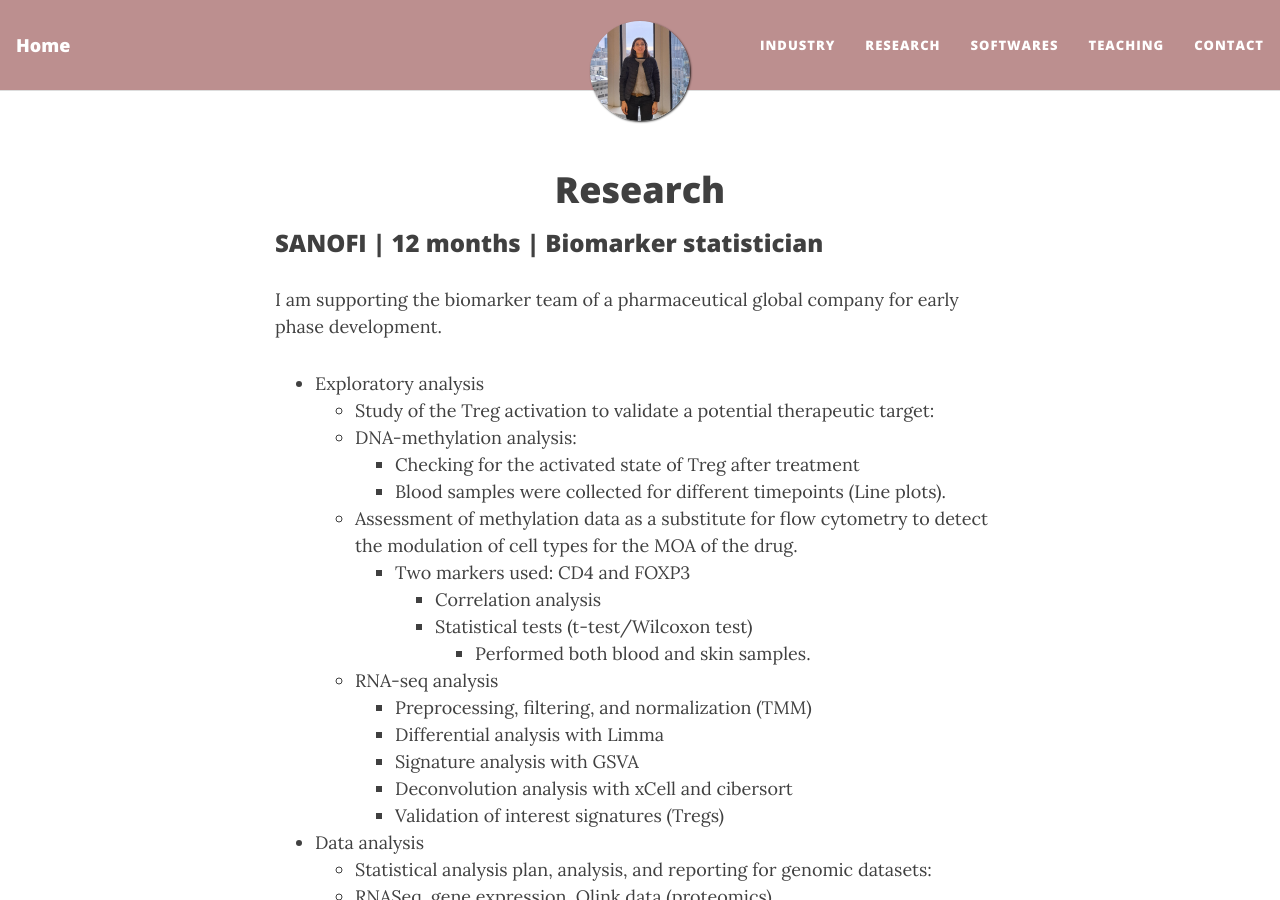
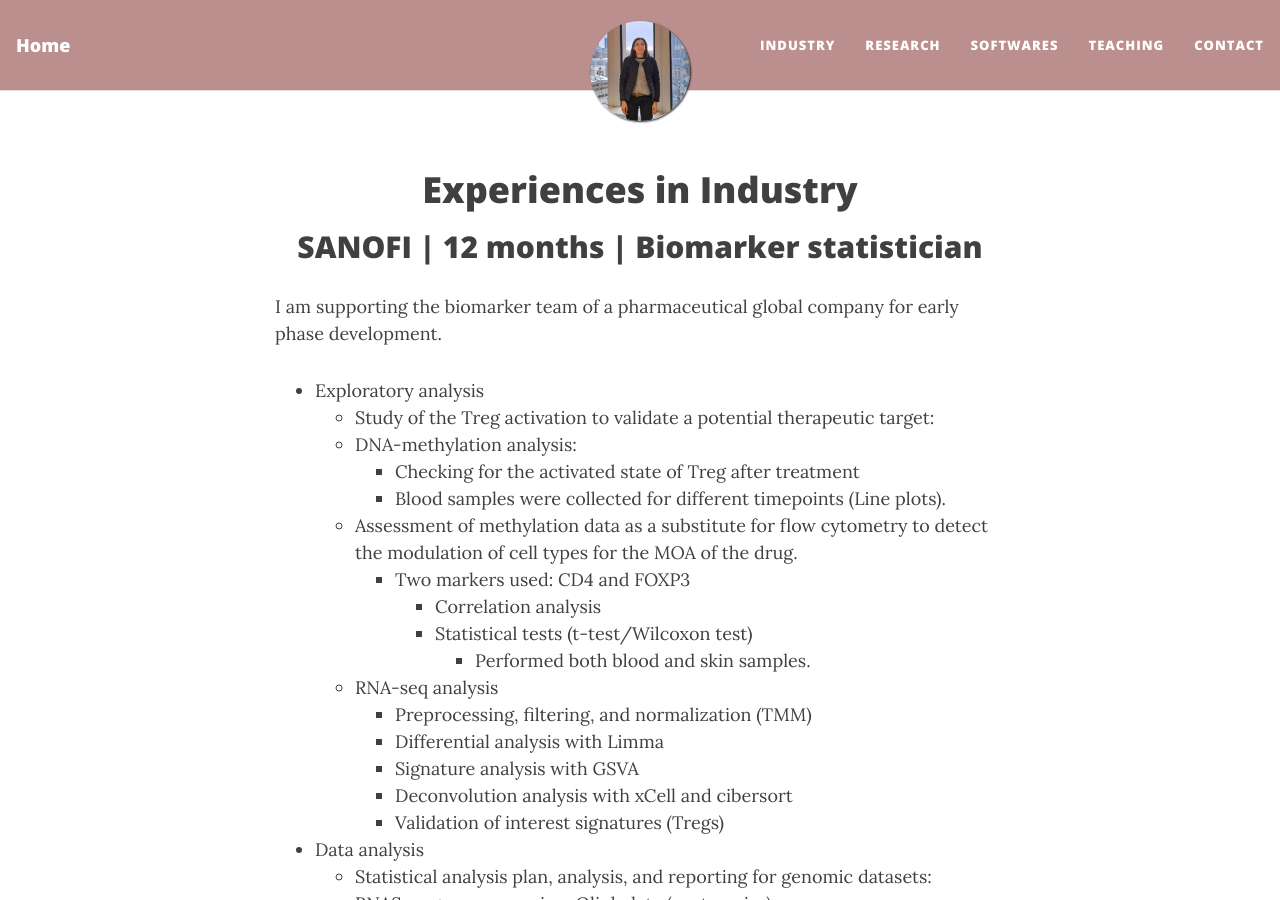
Before and after one commit to mathildesautreuil/msa-pages.github.io, a Jekyll site: the page built from industry.md, in a window 1280 px wide and 900 px high. Built offline with Jekyll 4.4.1, drawn with Linux system fonts in a browser that asks for light colours; nearby versions of some CDN libraries.

Commit message:
Update industry.md

```diff
--- a/industry.md
+++ b/industry.md
@@ -3,11 +3,14 @@ layout: page
 ---
 
 <div class="text-center">
-  <h1>  Research</h1>
+  <h1>  Experiences in Industry </h1>
     </div>
 
 
-### SANOFI | 12 months | Biomarker statistician
+<div class="text-center">
+  <h2>  SANOFI | 12 months | Biomarker statistician </h2>
+    </div>
+
 
 I am supporting the biomarker team of a pharmaceutical global company for early phase development.
 
@@ -56,7 +59,9 @@ I am supporting the biomarker team of a pharmaceutical global company for early
 
 
 
-### SERVIER | 18 months | Biomarker Biostatistician and App developer
+<div class="text-center">
+  <h2>  SERVIER | 18 months | Biomarker Biostatistician and App developer </h2>
+    </div>
 
 I am supporting the biomarker team of a pharmaceutical global company for early phase development.
 
```
